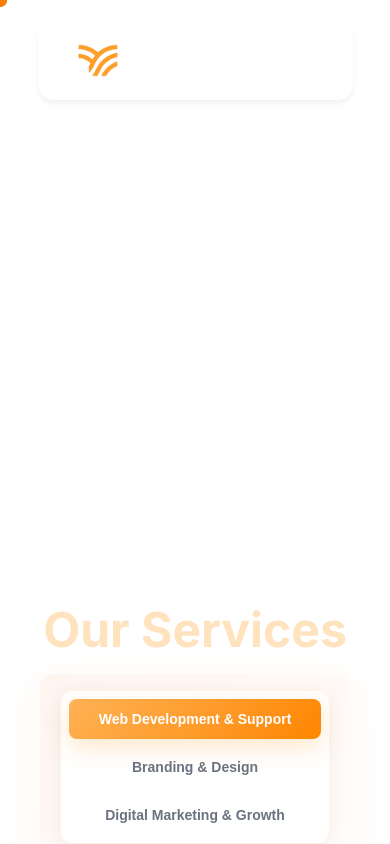
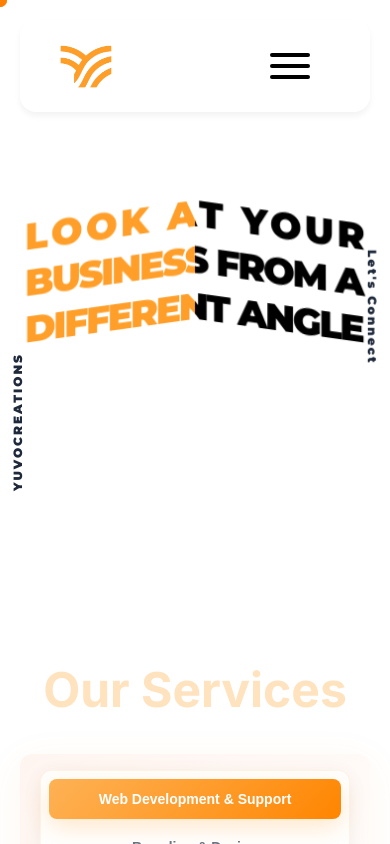
Before and after one commit to Akshat0811hub/yuvocreations, a React (Create React App) app: page / in a window 390 px wide. Shown: the top 844 px of the page. Built offline with nearby package versions, Linux system fonts and the light colour scheme.

Commit message:
nav bar and banner updated

```diff
--- a/src/components/Header.jsx
+++ b/src/components/Header.jsx
@@ -45,16 +45,38 @@ const Navbar = () => {
   }, [menuOpen]);
 
   // close mobile menu on desktop resize
-  useEffect(() => {
-    const onResize = () => {
-      if (window.innerWidth > 768) {
-        setMenuOpen(false);
-        setDropdownOpen(false);
-      }
-    };
-    window.addEventListener('resize', onResize);
-    return () => window.removeEventListener('resize', onResize);
-  }, []);
+  // close dropdown/menu if clicked outside (desktop + mobile) — robust version
+useEffect(() => {
+  const onClickOutside = (e) => {
+    if (!navRef.current) return;
+
+    const clicked = e.target;
+
+    // Elements that should keep menus open when clicked inside
+    const insideNavLinks = navRef.current.querySelector('.nav-links');
+    const insideDropdownMenu = navRef.current.querySelector('.dropdown-menu');
+    const hamburgerEl = navRef.current.querySelector('.hamburger');
+    const logoEl = navRef.current.querySelector('.logo');
+
+    const clickedInsideNavLinks = insideNavLinks && insideNavLinks.contains(clicked);
+    const clickedInsideDropdown = insideDropdownMenu && insideDropdownMenu.contains(clicked);
+    const clickedHamburger = hamburgerEl && hamburgerEl.contains(clicked);
+    const clickedLogo = logoEl && logoEl.contains(clicked);
+
+    // If click was inside any of those interactive areas, do nothing
+    if (clickedInsideNavLinks || clickedInsideDropdown || clickedHamburger || clickedLogo) {
+      return;
+    }
+
+    // Otherwise the click is "outside" — close everything
+    setDropdownOpen(false);
+    setMenuOpen(false);
+  };
+
+  document.addEventListener('click', onClickOutside, { capture: true });
+  return () => document.removeEventListener('click', onClickOutside, { capture: true });
+}, []);
+
 
   const isMobile = () => window.innerWidth <= 768;
 
@@ -74,7 +96,7 @@ const Navbar = () => {
   };
 
   return (
-    <div ref={navRef} className={`navbar-wrapper ${scrolled ? 'scrolled' : ''}`}>
+    <div ref={navRef} className={`navbar-wrapper ${scrolled ? 'scrolled' : ''} ${menuOpen ? 'menu-is-open' : ''}`}>
       <nav className="navbar">
         {/* Logo */}
         <Link to="/" className="logo" aria-label="Home">
--- a/src/css/Header.css
+++ b/src/css/Header.css
@@ -1,19 +1,24 @@
-/* ================================
-   🌐 NAVBAR BASE STYLES
-================================== */
 .navbar-wrapper {
   position: fixed;
   top: 0;
   left: 0;
   right: 0;
   padding: 20px;
-  transition: padding 0.4s ease;
   z-index: 1000;
+
+  /* ✨ BOUNCY EFFECT: Changed ease-in-out to a bouncy cubic-bezier */
+  /* The duration is slightly longer to make the bounce more visible. */
+  transition: padding 0.6s cubic-bezier(0.68, -0.55, 0.26, 1.55);
 }
 
 .navbar-wrapper.scrolled {
   padding: 15px 20px;
+
+  /* ✨ BOUNCY EFFECT: Make sure the background also uses the same transition */
+  transition: padding 0.6s cubic-bezier(0.68, -0.55, 0.26, 1.55),
+              background-color 0.6s cubic-bezier(0.68, -0.55, 0.26, 1.55);
 }
+
 
 .navbar {
   background: white;
@@ -25,18 +30,23 @@
   align-items: center;
   margin: 0 auto;
   box-shadow: 0 4px 6px rgba(0, 0, 0, 0.05);
-  transition: max-width 0.4s ease;
+
+  /* ✨ BOUNCY EFFECT: Replaced 'all' with the specific properties for better performance */
+  /* and applied the same bouncy cubic-bezier timing function. */
+  transition: max-width 0.6s cubic-bezier(0.68, -0.55, 0.26, 1.55),
+              padding 0.6s cubic-bezier(0.68, -0.55, 0.26, 1.55),
+              box-shadow 0.6s cubic-bezier(0.68, -0.55, 0.26, 1.55),
+              background 0.6s cubic-bezier(0.68, -0.55, 0.26, 1.55);
 }
 
 .navbar-wrapper.scrolled .navbar {
-  max-width: 900px;
+ max-width: 1000px;
   padding: 16px 32px;
   box-shadow: 0 10px 30px rgba(0, 0, 0, 0.15);
   background: rgba(255, 255, 255, 0.85);
   backdrop-filter: blur(12px);
   -webkit-backdrop-filter: blur(12px);
 }
-
 /* ================================
    🧱 LOGO
 ================================== */
@@ -319,123 +329,208 @@
   transform: rotate(-45deg) translateY(-9px);
 }
 
-/* ================= MOBILE RESPONSIVE ================= */
-@media screen and (max-width: 600px) {
+/* ===================== MOBILE GLASSMORPHIC NAVBAR (FIXED AFTER SCROLL) ===================== */
+@media screen and (max-width: 500px) {
 
-  /* HAMBURGER MENU */
-  .hamburger {
-    display: flex;
-    margin-left: 45vw;
-    z-index: 500;
-
+  /* Prevent right scroll + keep interaction intact */
+  html, body {
+    max-width: 100vw;
+    overflow-x: hidden;
+    position: relative;
   }
 
-  .btn-signup {
-    display: none;
+  /* Ensure wrapper blur or transforms never break fixed elements */
+  .navbar-wrapper {
+    transform: none !important;
+    backdrop-filter: none !important;
+    -webkit-backdrop-filter: none !important;
   }
 
-  /* NAVBAR FIX */
-  .navbar {
-    width: 90%;
-    margin: 0 auto;
+  /* Hide desktop CTA */
+  .nav-buttons.desktop-only {
+    display: none !important;
   }
 
-  .navbar-wrapper.scrolled .navbar {
-    padding: 12px 20px;
+  /* === HAMBURGER === */
+  .hamburger {
+    display: flex !important;
+    flex-direction: column;
+    justify-content: space-between;
+    width: 40px;
+    height: 32px;
+    margin-left: auto;
+    margin-right: 20px;
+    border: none;
+    background: transparent;
+    cursor: pointer;
+    z-index: 1100;
+    transition: transform 0.3s ease;
   }
 
-  .logo-icon {
-    width: 40px;
-    height: 40px;
+  .hamburger span {
+    height: 4px;
+    width: 100%;
+    background: #000;
+    border-radius: 4px;
+    transition: all 0.4s cubic-bezier(0.65, 0, 0.35, 1);
   }
 
-  /* NAV LINKS FOR MOBILE MENU */
+  .hamburger.active span:nth-child(1) {
+    transform: translateY(10px) rotate(45deg);
+  }
+  .hamburger.active span:nth-child(2) {
+    opacity: 0;
+  }
+  .hamburger.active span:nth-child(3) {
+    transform: translateY(-10px) rotate(-45deg);
+  }
+
+  /* === BACKDROP BLUR === */
+  .navbar-wrapper.menu-is-open::after,
+  .navbar-wrapper.dropdown-is-open::after {
+    content: "";
+    position: fixed;
+    inset: 0;
+    backdrop-filter: blur(8px);
+    background: rgba(0, 0, 0, 0.55);
+    z-index: 1040;
+    animation: fadeIn 0.4s ease forwards;
+    pointer-events: auto;
+  }
+
+  /* === MAIN POPUP MENU === */
   .nav-links {
     position: fixed;
-    inset: 0;
-    width: 100%;
-    height: 100vh;
-    background: linear-gradient(135deg, #1a1a1a 0%, #2d2d2d 100%);
+    top: 50%;
+    left: 50%;
+    transform: translate(-50%, -50%) scale(0.95);
+    width: 90%;
+    max-width: 400px;
+    background: rgba(255, 255, 255, 0.96);
+    border-radius: 22px;
+    display: flex;
     flex-direction: column;
-    justify-content: center;
     align-items: center;
-    gap: 30px;
+    gap: 18px;
+    padding: 65px 25px 45px;
     opacity: 0;
     visibility: hidden;
-    transform: translateY(-100%);
-    transition: all 0.4s ease;
-    z-index: 1050;
-    overflow-y: auto;
+    transition: all 0.55s cubic-bezier(0.68, -0.55, 0.265, 1.55);
+    box-shadow: 0 10px 35px rgba(0, 0, 0, 0.4);
+    z-index: 10500;
+    pointer-events: none;
   }
 
   .nav-links.open {
     opacity: 1;
     visibility: visible;
-    transform: translateY(0);
+    transform: translate(-50%, -50%) scale(1);
+    pointer-events: auto;
   }
 
-  .nav-links a {
-    color: white;
-    font-size: 24px;
-    font-weight: 600;
+  .nav-links li {
+    list-style: none;
   }
 
-  .nav-links a:hover {
-    color: #fe9e2a;
+  .nav-links a,
+  .dropdown-toggle {
+    color: #000;
+    font-size: 19px;
+    font-weight: 600;
+    text-decoration: none;
+    padding: 6px 0;
+    transition: all 0.3s ease;
+    background: none;
+    border: none;
+    cursor: pointer;
   }
 
-  .mobile-btn {
-    display: block;
-    margin-top: 20px;
+  .nav-links a:hover,
+  .dropdown-toggle:hover {
+    color: #fe9e2a;
+    transform: scale(1.05);
   }
 
-  .mobile-btn .btn {
+  /* === CTA BUTTON === */
+  .mobile-btn {
+    display: flex;
+    justify-content: center;
+    width: 100%;
+    margin-top: 30px;
+  }
+
+  .mobile-btn .btn-signup {
     background: linear-gradient(135deg, #fe9e2a 0%, #ff7e5f 100%);
     color: white;
     font-size: 18px;
-    padding: 14px 40px;
-    border-radius: 12px;
+    font-weight: 600;
+    padding: 14px 44px;
+    border-radius: 14px;
+    transition: all 0.35s ease;
+    box-shadow: 0 8px 20px rgba(254, 158, 42, 0.35);
   }
 
-  /* ===== HERO SECTION FIX ===== */
-  .hero-section {
-    position: relative;
-    height: auto;
-    padding: 100px 20px 40px 20px;
-    /* Adds spacing below navbar */
-    text-align: center;
+  .mobile-btn .btn-signup:hover {
+    background: linear-gradient(135deg, #ffb347 0%, #ff7e5f 100%);
+    transform: scale(1.07) translateY(-3px);
+    box-shadow: 0 10px 25px rgba(254, 158, 42, 0.45);
   }
 
-  .hero-text {
-    transform: none;
-    margin-bottom: 0;
-    line-height: 1.4;
+  /* === DROPDOWN ARROW === */
+  .dropdown-arrow {
+    margin-left: 8px;
+    transition: transform 0.3s ease;
   }
 
-  .hero-section h1,
-  .hero-section h2,
-  .hero-section h3 {
-    margin: 0;
-    padding: 0;
+  .dropdown-arrow.rotated {
+    transform: rotate(180deg);
   }
 
-  /* ===== OUR SERVICES SECTION ===== */
-  .services-section {
-    margin-top: 0;
-    padding-top: 0 !important;
-    /* removes unnecessary extra space */
+  /* === SECONDARY POPUP (SERVICES SUBMENU) === */
+  .dropdown-menu {
+    position: fixed;
+    top: 50%;
+    left: 50%;
+    transform: translate(-50%, -50%) scale(0.9);
+    width: 85%;
+    max-width: 340px;
+    background: rgba(255, 255, 255, 0.98);
+    border-radius: 18px;
+    padding: 40px 25px 30px;
+    display: flex;
+    flex-direction: column;
+    align-items: center;
+    gap: 12px;
+    box-shadow: 0 8px 25px rgba(0, 0, 0, 0.3);
+    opacity: 0;
+    visibility: hidden;
+    z-index: 10600;
+    transition: all 0.45s cubic-bezier(0.68, -0.55, 0.265, 1.55);
+    pointer-events: none;
   }
 
-  .services-section h2 {
-    margin-top: 20px;
+  .dropdown-menu.show {
+    opacity: 1;
+    visibility: visible;
+    transform: translate(-50%, -50%) scale(1);
+    pointer-events: auto;
   }
 
-  body {
-    overflow-x: hidden;
+  .dropdown-menu a {
+    color: #000;
+    font-size: 17px;
+    font-weight: 500;
+    text-decoration: none;
+    transition: all 0.3s ease;
   }
 
-  section {
-    margin: 0;
-    padding: 0;
+  .dropdown-menu a:hover {
+    color: #fe9e2a;
+    transform: scale(1.05);
+  }
+
+  @keyframes fadeIn {
+    from { opacity: 0; }
+    to { opacity: 1; }
   }
 }
--- a/src/css/banner.css
+++ b/src/css/banner.css
@@ -1,4 +1,11 @@
 @import url('https://fonts.googleapis.com/css2?family=Montserrat:wght@900&display=swap');
+
+:root {
+    --slideLeftX: -50%;
+    --slideLeftY: 50px;
+    --slideRightX: 50%;
+    --slideRightY: -118.5px;
+  }
 
 * {
   box-sizing: border-box;
@@ -63,7 +70,7 @@ nav a {
 /* Headline SVG container */
 .headline {
   position: absolute;
-  top: 50%;
+  top: calc(50vh + 40px);
   left: 50%;
   transform: translate(-50%, -50%);
   width: 90%;
@@ -80,24 +87,22 @@ svg {
 @keyframes slideInLeft {
   from {
     opacity: 0;
-    transform: skewY(-8deg) translate(-100px, 85px);
+    transform: skewY(-8deg) translate(var(--slideLeftX), var(--slideLeftY));
   }
-
   to {
     opacity: 1;
-    transform: skewY(-8deg) translate(0, 85px);
+    transform: skewY(-8deg) translate(0, var(--slideLeftY));
   }
 }
 
 @keyframes slideInRight {
   from {
     opacity: 0;
-    transform: skewY(8deg) translate(100px, -84px);
+    transform: skewY(8deg) translate(var(--slideRightX), var(--slideRightY));
   }
-
   to {
     opacity: 1;
-    transform: skewY(8deg) translate(0, -84px);
+    transform: skewY(8deg) translate(0, var(--slideRightY));
   }
 }
 
@@ -111,7 +116,7 @@ svg {
   animation: slideInRight 1s cubic-bezier(0.25, 0.46, 0.45, 0.94) both;
 }
 
-/* Add staggered delay */
+/* Add staggered delay for one-by-one effect */
 .headline svg text:nth-child(3),
 .headline svg text:nth-child(6) {
   animation-delay: 0.1s;
@@ -173,24 +178,89 @@ svg {
   text-decoration: none;
 }
 
+/* Tablet (601px to 1024px) */
+@media screen and (max-width: 1024px) and (min-width: 601px) {
+  header {
+    left: 30px;
+    right: 30px;
+    height: 70px;
+  }
 
+  nav {
+    gap: 30px;
+    font-size: 14px;
+  }
 
-/* Mobile (480px and below) */
-@media screen and (max-width: 600px) {
+  .logo {
+    font-size: 20px;
+  }
 
   .headline {
-    margin-top: -555vh;
-    /* z-index: 1000; */
+    width: 95%;
+    top: calc(50vh + 35px);
   }
 
-  .vertical-left {
-    display: none;
+  .vertical-left,
+  .vertical-right {
+    font-size: 10px;
   }
 
+  .pagination {
+    font-size: 12px;
+    left: 15px;
+  }
+
+  .social {
+    right: 30px;
+    gap: 12px;
+    font-size: 14px;
+  }
+}
+
+/* Mobile (600px and below) */
+@media screen and (max-width: 600px) {
+  :root {
+    --slideLeftX: -50%;
+    --slideLeftY: 50px;
+    --slideRightX: 50%;
+    --slideRightY: -119px;
+  }
+
+  header {
+    left: 20px;
+    right: 20px;
+    height: 60px;
+  }
+
+  nav {
+    gap: 20px;
+    font-size: 12px;
+  }
+
+  .logo {
+    font-size: 18px;
+  }
+
+  .headline {
+    width: 95%;
+    top: calc(30vh + 30px);
+  }
+
+  /* .vertical-left,
   .vertical-right {
     display: none;
+  } */
+
+  .pagination {
+    font-size: 10px;
+    left: 10px;
+    bottom: 20px;
   }
 
-
-
+  .social {
+    right: 20px;
+    gap: 10px;
+    font-size: 12px;
+    bottom: 20px;
+  }
 }
--- a/src/index.css
+++ b/src/index.css
@@ -1,3 +1,7 @@
+/* * {
+  border: 1px solid red !important;
+} */
+
 body {
   margin: 0;
   font-family: -apple-system, BlinkMacSystemFont, 'Segoe UI', 'Roboto', 'Oxygen',
```
Also changed, not shown: src/App.css (+7 -1 lines), src/components/Footer.jsx (+0 -17 lines), src/components/particle-config.js (added), src/css/footer.css (line endings or trailing spaces).
